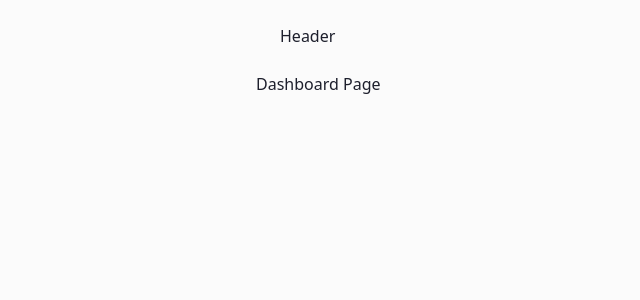
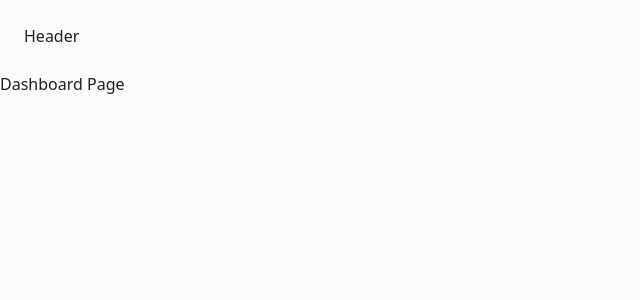
Before and after one commit to SisodiyaAakash/Zybra-User-Management, a Next.js app: page / in a window 1280 px wide. Shown: the top 300 px of the page, without its empty margins (0-640 px from the left). Built offline with nearby package versions, Linux system fonts and the light colour scheme.

Commit message:
Updated readme and modified few classes

```diff
--- a/app/layout.js
+++ b/app/layout.js
@@ -6,7 +6,7 @@ export default function RootLayout({ children }) {
     <html lang="en">
       <body>
         <div className="flex items-start">
-          <div className="w-full md:pl-52 lg:pl-64 flex flex-col min-h-screen">
+          <div className="w-full flex flex-col min-h-screen">
             <Header />
             {children}
           </div>
--- a/app/not-found.js
+++ b/app/not-found.js
@@ -19,9 +19,9 @@ export default function EditProduct() {
           Sorry, we couldn’t find the page you’re looking for.
           <br />
           <span className="text-sm">
-            Designed by{" "}
+            The project is designed by
             <a
-              className="text-[#2086BF] font-medium opacity-60 relative after:w-0 after:h-0.5 after:bg-[#2086BF] after:absolute after:left-0 after:bottom-0 hover:opacity-100 hover:after:w-full hover:after:right-0 after:duration-500"
+              className="ml-1 text-[#2086BF] font-medium opacity-60 relative after:w-0 after:h-0.5 after:bg-[#2086BF] after:absolute after:left-0 after:bottom-0 hover:opacity-100 hover:after:w-full hover:after:right-0 after:duration-500"
               href="https://github.com/SisodiyaAakash/zybra"
             >
               Aakash Sisodiya
```
Also changed, not shown: 1 other file (tests, documents, lock files or other folders).
